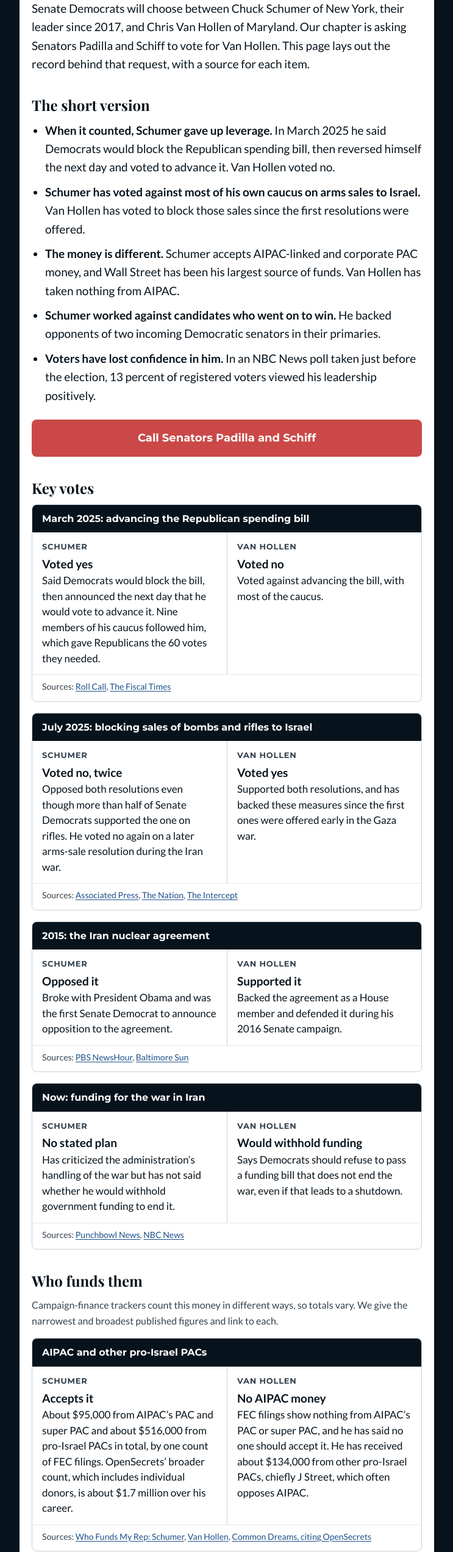
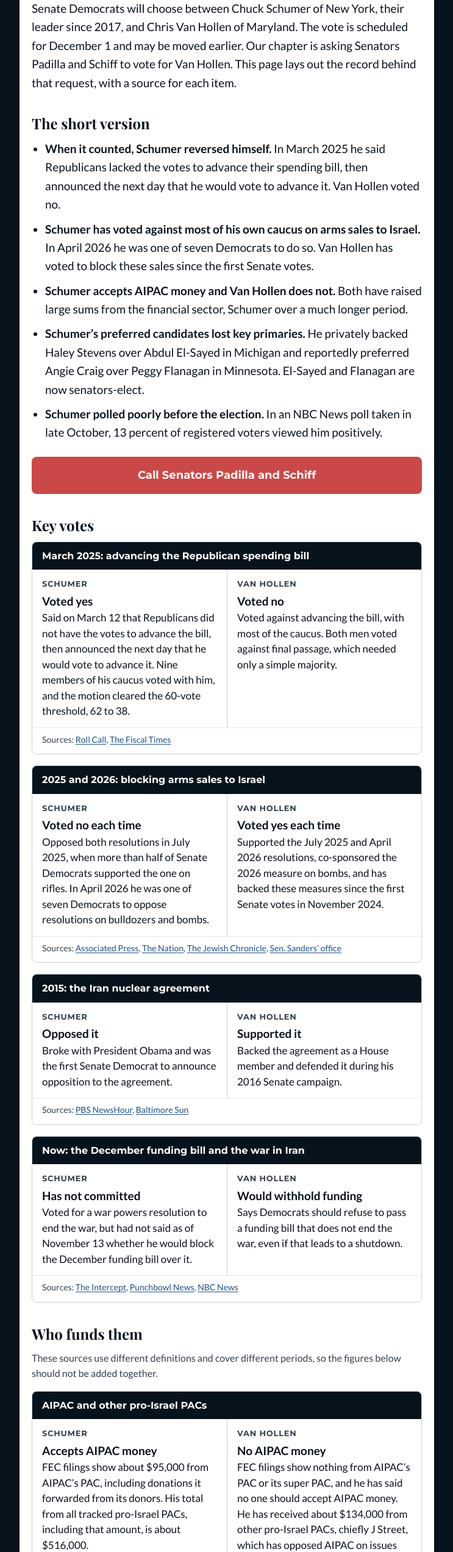
Before and after one commit to WeHoIndivisible/wehoindivisible.org, a plain HTML site: page leadership-record.html in a window 1280 px wide. Shown: the part 255-2800 px from the top of the page at 61% size, without its empty margins (268-1011 px from the left). Drawn offline with nearby package versions, Linux system fonts and the light colour scheme.

Commit message:
Add files via upload

```diff
--- a/leadership-record.html
+++ b/leadership-record.html
@@ -147,18 +147,18 @@ document.addEventListener('click',function(e){
 <main id="main-content">
 <div class="cs">
 
-  <p class="cs-eyebrow">Senate leadership vote, December 1</p>
+  <p class="cs-eyebrow">Senate leadership vote scheduled for December 1</p>
   <h1>Schumer and Van Hollen: the records, side by side</h1>
 
-  <p>Senate Democrats will choose between Chuck Schumer of New York, their leader since 2017, and Chris Van Hollen of Maryland. Our chapter is asking Senators Padilla and Schiff to vote for Van Hollen. This page lays out the record behind that request, with a source for each item.</p>
+  <p>Senate Democrats will choose between Chuck Schumer of New York, their leader since 2017, and Chris Van Hollen of Maryland. The vote is scheduled for December 1 and may be moved earlier. Our chapter is asking Senators Padilla and Schiff to vote for Van Hollen. This page lays out the record behind that request, with a source for each item.</p>
 
   <h2>The short version</h2>
   <ul class="cs-sum">
-    <li><strong>When it counted, Schumer gave up leverage.</strong> In March 2025 he said Democrats would block the Republican spending bill, then reversed himself the next day and voted to advance it. Van Hollen voted no.</li>
-    <li><strong>Schumer has voted against most of his own caucus on arms sales to Israel.</strong> Van Hollen has voted to block those sales since the first resolutions were offered.</li>
-    <li><strong>The money is different.</strong> Schumer accepts AIPAC-linked and corporate PAC money, and Wall Street has been his largest source of funds. Van Hollen has taken nothing from AIPAC.</li>
-    <li><strong>Schumer worked against candidates who went on to win.</strong> He backed opponents of two incoming Democratic senators in their primaries.</li>
-    <li><strong>Voters have lost confidence in him.</strong> In an NBC News poll taken just before the election, 13 percent of registered voters viewed his leadership positively.</li>
+    <li><strong>When it counted, Schumer reversed himself.</strong> In March 2025 he said Republicans lacked the votes to advance their spending bill, then announced the next day that he would vote to advance it. Van Hollen voted no.</li>
+    <li><strong>Schumer has voted against most of his own caucus on arms sales to Israel.</strong> In April 2026 he was one of seven Democrats to do so. Van Hollen has voted to block these sales since the first Senate votes.</li>
+    <li><strong>Schumer accepts AIPAC money and Van Hollen does not.</strong> Both have raised large sums from the financial sector, Schumer over a much longer period.</li>
+    <li><strong>Schumer&rsquo;s preferred candidates lost key primaries.</strong> He privately backed Haley Stevens over Abdul El-Sayed in Michigan and reportedly preferred Angie Craig over Peggy Flanagan in Minnesota. El-Sayed and Flanagan are now senators-elect.</li>
+    <li><strong>Schumer polled poorly before the election.</strong> In an NBC News poll taken in late October, 13 percent of registered voters viewed him positively.</li>
   </ul>
   <a class="cs-cta" href="call-senators.html">Call Senators Padilla and Schiff</a>
 
@@ -166,18 +166,18 @@ document.addEventListener('click',function(e){
   <div class="cs-row">
     <h3 class="cs-topic">March 2025: advancing the Republican spending bill</h3>
     <div class="cs-pair">
-      <div class="cs-side"><span class="cs-name">Schumer</span><span class="cs-verdict">Voted yes</span>Said Democrats would block the bill, then announced the next day that he would vote to advance it. Nine members of his caucus followed him, which gave Republicans the 60 votes they needed.</div>
-      <div class="cs-side"><span class="cs-name">Van Hollen</span><span class="cs-verdict">Voted no</span>Voted against advancing the bill, with most of the caucus.</div>
+      <div class="cs-side"><span class="cs-name">Schumer</span><span class="cs-verdict">Voted yes</span>Said on March 12 that Republicans did not have the votes to advance the bill, then announced the next day that he would vote to advance it. Nine members of his caucus voted with him, and the motion cleared the 60-vote threshold, 62 to 38.</div>
+      <div class="cs-side"><span class="cs-name">Van Hollen</span><span class="cs-verdict">Voted no</span>Voted against advancing the bill, with most of the caucus. Both men voted against final passage, which needed only a simple majority.</div>
     </div>
     <span class="cs-src">Sources: <a href="https://rollcall.com/2025/03/14/senate-democrats-block-debate-on-six-month-spending-patch/">Roll Call</a>, <a href="https://www.thefiscaltimes.com/2025/03/14/Congress-Averts-Shutdown-Democrats-Fume-Schumer">The Fiscal Times</a></span>
   </div>
   <div class="cs-row">
-    <h3 class="cs-topic">July 2025: blocking sales of bombs and rifles to Israel</h3>
+    <h3 class="cs-topic">2025 and 2026: blocking arms sales to Israel</h3>
     <div class="cs-pair">
-      <div class="cs-side"><span class="cs-name">Schumer</span><span class="cs-verdict">Voted no, twice</span>Opposed both resolutions even though more than half of Senate Democrats supported the one on rifles. He voted no again on a later arms-sale resolution during the Iran war.</div>
-      <div class="cs-side"><span class="cs-name">Van Hollen</span><span class="cs-verdict">Voted yes</span>Supported both resolutions, and has backed these measures since the first ones were offered early in the Gaza war.</div>
+      <div class="cs-side"><span class="cs-name">Schumer</span><span class="cs-verdict">Voted no each time</span>Opposed both resolutions in July 2025, when more than half of Senate Democrats supported the one on rifles. In April 2026 he was one of seven Democrats to oppose resolutions on bulldozers and bombs.</div>
+      <div class="cs-side"><span class="cs-name">Van Hollen</span><span class="cs-verdict">Voted yes each time</span>Supported the July 2025 and April 2026 resolutions, co-sponsored the 2026 measure on bombs, and has backed these measures since the first Senate votes in November 2024.</div>
     </div>
-    <span class="cs-src">Sources: <a href="https://www.ajc.com/news/2025/07/senate-rejects-bid-to-halt-sale-of-bombs-and-rifles-to-israel-but-democratic-opposition-grows">Associated Press</a>, <a href="https://www.thenation.com/article/politics/senate-israel-arms-vote-gaza-sanders/">The Nation</a>, <a href="https://www.sanders.senate.gov/?p=101817">The Intercept</a></span>
+    <span class="cs-src">Sources: <a href="https://www.ajc.com/news/2025/07/senate-rejects-bid-to-halt-sale-of-bombs-and-rifles-to-israel-but-democratic-opposition-grows">Associated Press</a>, <a href="https://www.thenation.com/article/politics/senate-israel-arms-vote-gaza-sanders/">The Nation</a>, <a href="https://www.thejc.com/news/usa/senate-votes-sanders-bulldozer-arms-sales-israel-mswovjsj">The Jewish Chronicle</a>, <a href="https://www.sanders.senate.gov/?p=95936">Sen. Sanders&rsquo; office</a></span>
   </div>
   <div class="cs-row">
     <h3 class="cs-topic">2015: the Iran nuclear agreement</h3>
@@ -188,52 +188,52 @@ document.addEventListener('click',function(e){
     <span class="cs-src">Sources: <a href="https://www.pbs.org/newshour/politics/democratic-sen-chuck-schumer-will-oppose-iran-nuclear-deal">PBS NewsHour</a>, <a href="https://www.pressreader.com/usa/baltimore-sun/20160926/281526520538058">Baltimore Sun</a></span>
   </div>
   <div class="cs-row">
-    <h3 class="cs-topic">Now: funding for the war in Iran</h3>
+    <h3 class="cs-topic">Now: the December funding bill and the war in Iran</h3>
     <div class="cs-pair">
-      <div class="cs-side"><span class="cs-name">Schumer</span><span class="cs-verdict">No stated plan</span>Has criticized the administration&rsquo;s handling of the war but has not said whether he would withhold government funding to end it.</div>
+      <div class="cs-side"><span class="cs-name">Schumer</span><span class="cs-verdict">Has not committed</span>Voted for a war powers resolution to end the war, but had not said as of November 13 whether he would block the December funding bill over it.</div>
       <div class="cs-side"><span class="cs-name">Van Hollen</span><span class="cs-verdict">Would withhold funding</span>Says Democrats should refuse to pass a funding bill that does not end the war, even if that leads to a shutdown.</div>
     </div>
-    <span class="cs-src">Sources: <a href="https://punchbowl.news/article/washington/van-hollen-vs-schumer">Punchbowl News</a>, <a href="https://www.nbcnews.com/politics/congress/sen-chris-van-hollen-says-will-challenge-sen-chuck-schumer-majority-le-rcna609100">NBC News</a></span>
+    <span class="cs-src">Sources: <a href="https://www.sanders.senate.gov/?p=101817">The Intercept</a>, <a href="https://punchbowl.news/article/washington/van-hollen-vs-schumer">Punchbowl News</a>, <a href="https://www.nbcnews.com/politics/congress/sen-chris-van-hollen-says-will-challenge-sen-chuck-schumer-majority-le-rcna609100">NBC News</a></span>
   </div>
 
   <h2>Who funds them</h2>
-  <p class="cs-note">Campaign-finance trackers count this money in different ways, so totals vary. We give the narrowest and broadest published figures and link to each.</p>
+  <p class="cs-note">These sources use different definitions and cover different periods, so the figures below should not be added together.</p>
   <div class="cs-row">
     <h3 class="cs-topic">AIPAC and other pro-Israel PACs</h3>
     <div class="cs-pair">
-      <div class="cs-side"><span class="cs-name">Schumer</span><span class="cs-verdict">Accepts it</span>About $95,000 from AIPAC&rsquo;s PAC and super PAC and about $516,000 from pro-Israel PACs in total, by one count of FEC filings. OpenSecrets&rsquo; broader count, which includes individual donors, is about $1.7 million over his career.</div>
-      <div class="cs-side"><span class="cs-name">Van Hollen</span><span class="cs-verdict">No AIPAC money</span>FEC filings show nothing from AIPAC&rsquo;s PAC or super PAC, and he has said no one should accept it. He has received about $134,000 from other pro-Israel PACs, chiefly J Street, which often opposes AIPAC.</div>
+      <div class="cs-side"><span class="cs-name">Schumer</span><span class="cs-verdict">Accepts AIPAC money</span>FEC filings show about $95,000 from AIPAC&rsquo;s PAC, including donations it forwarded from its donors. His total from all tracked pro-Israel PACs, including that amount, is about $516,000.</div>
+      <div class="cs-side"><span class="cs-name">Van Hollen</span><span class="cs-verdict">No AIPAC money</span>FEC filings show nothing from AIPAC&rsquo;s PAC or its super PAC, and he has said no one should accept AIPAC money. He has received about $134,000 from other pro-Israel PACs, chiefly J Street, which has opposed AIPAC on issues such as the Iran agreement.</div>
     </div>
-    <span class="cs-src">Sources: <a href="https://whofundsmyrep.com/rep/charles-e-schumer">Who Funds My Rep: Schumer</a>, <a href="https://whofundsmyrep.com/rep/chris-van-hollen">Van Hollen</a>, <a href="https://www.commondreams.org/opinion/should-chuck-schumer-be-senate-majority-leader">Common Dreams, citing OpenSecrets</a></span>
+    <span class="cs-src">Sources: <a href="https://whofundsmyrep.com/rep/charles-e-schumer">Who Funds My Rep: Schumer</a>, <a href="https://whofundsmyrep.com/rep/chris-van-hollen">Van Hollen</a></span>
   </div>
   <div class="cs-row">
-    <h3 class="cs-topic">Wall Street</h3>
+    <h3 class="cs-topic">The financial sector</h3>
     <div class="cs-pair">
-      <div class="cs-side"><span class="cs-name">Schumer</span><span class="cs-verdict">His largest source</span>Received nearly $9 million from the securities and investment industry between 1989 and 2010. It was still his top contributing industry from 2013 to 2018.</div>
-      <div class="cs-side"><span class="cs-name">Van Hollen</span><span class="cs-verdict">Not a major source</span>We found no comparable reporting on Van Hollen and the financial industry.</div>
+      <div class="cs-side"><span class="cs-name">Schumer</span><span class="cs-verdict">A top recipient for decades</span>Received nearly $9 million from the securities and investment industry from 1989 to 2010, and it was his top contributing industry from 2013 to 2018. Americans for Financial Reform counted $5.35 million from the financial sector for his election cycle ending in 2016.</div>
+      <div class="cs-side"><span class="cs-name">Van Hollen</span><span class="cs-verdict">Also a large recipient</span>Americans for Financial Reform counted $2.15 million from the financial sector in 2015 and 2016, when he ran for the Senate. That ranked fifth among House members.</div>
     </div>
-    <span class="cs-src">Sources: <a href="https://www.cbsnews.com/news/charles-schumers-wall-street-dance/">CBS News</a>, <a href="https://www.timesunion.com/7day-state/article/Upstate-benefactor-or-tool-of-Wall-Street-The-13467780.php">Albany Times Union</a></span>
+    <span class="cs-src">Sources: <a href="https://www.cbsnews.com/news/charles-schumers-wall-street-dance/">CBS News</a>, <a href="https://www.timesunion.com/7day-state/article/Upstate-benefactor-or-tool-of-Wall-Street-The-13467780.php">Albany Times Union</a>, <a href="https://ourfinancialsecurity.org/resources/afr-report-wall-street-lobby-campaign-cash-tops-2-billion-2016-elections/">Americans for Financial Reform</a> (<a href="https://www.ourfinancialsecurity.org/wp-content/uploads/2017/03/WallStreetMoney-FINAL.pdf">full report</a>)</span>
   </div>
   <div class="cs-row">
     <h3 class="cs-topic">Corporate PACs</h3>
     <div class="cs-pair">
       <div class="cs-side"><span class="cs-name">Schumer</span><span class="cs-verdict">Accepts them</span>FEC records show contributions from corporate and trade-association PACs, including financial firms.</div>
-      <div class="cs-side"><span class="cs-name">Van Hollen</span><span class="cs-verdict">Mixed record</span>Accepted corporate PAC money as a House member and has since said he refuses it. FEC records still show a Bank of America PAC contribution in 2022, so this is not a clean record.</div>
+      <div class="cs-side"><span class="cs-name">Van Hollen</span><span class="cs-verdict">Says he refuses them</span>Accepted corporate PAC money as a House member and later said his campaign rejects it. FEC records show a $1,500 contribution from Bank of America&rsquo;s PAC in 2022. We could not confirm whether the campaign kept it.</div>
     </div>
     <span class="cs-src">Sources: <a href="https://projects.propublica.org/itemizer/committee/C00346312/pac-donations/C00111559">ProPublica: Schumer</a>, <a href="https://projects.propublica.org/itemizer/committee/C00366096/pac-donations/C00088591">ProPublica: Van Hollen (House)</a>, <a href="https://projects.propublica.org/itemizer/committee/C00573758/pac-donations/C00364778">ProPublica: Van Hollen (Senate)</a>, <a href="https://freebeacon.com/democrats/maryland-dem-skirts-self-imposed-corporate-money-ban-with-corporate-lobbyist-fundraiser/">Washington Free Beacon</a></span>
   </div>
 
   <h2>Schumer&rsquo;s record as leader</h2>
   <ul class="cs-list">
-    <li><strong>The March 2025 reversal.</strong> House Democrats had voted almost unanimously against the Republican spending bill. Schumer&rsquo;s change of position a day after promising to block it divided the party and prompted calls for him to step aside. <span class="cs-small">(<a href="https://rollcall.com/2025/03/14/senate-democrats-block-debate-on-six-month-spending-patch/">Roll Call</a>)</span></li>
-    <li><strong>Taking sides in primaries.</strong> Schumer backed Rep. Haley Stevens over Abdul El-Sayed in Michigan and opposed Peggy Flanagan in Minnesota. Both won their primaries and their general elections. AIPAC&rsquo;s super PAC spent more against El-Sayed than on any other race. <span class="cs-small">(<a href="https://time.com/article/2026/11/13/chris-van-hollen-senate-majority-leader-chuck-schumer-progressive-democrats/">Time</a>, <a href="https://thehill.com/homenews/senate/6214626-schumer-democratic-senate-leadership-rebellion/">The Hill</a>, <a href="https://www.notus.org/democrats/chuck-schumer-dscc-senate-primaries">NOTUS</a>)</span></li>
-    <li><strong>Standing with voters.</strong> An NBC News poll in late October found that 13 percent of registered voters viewed Schumer&rsquo;s leadership positively. A year earlier, a Puck and Echelon Insights poll found that fewer than half of Democratic voters viewed him favorably. <span class="cs-small">(<a href="https://thehill.com/homenews/senate/6199541-indivisible-calls-schumer-replacement/">The Hill</a>, <a href="https://puck.news/washington/2025/11/chuck-schumer-vs-hakeem-jeffries-new-poll-shows-democrats-support-split">Puck</a>)</span></li>
-    <li><strong>Standing with the new majority.</strong> At least six incoming Democratic senators have said they will not vote for him, and Senators Sanders and Slotkin have said the same. <span class="cs-small">(<a href="https://thehill.com/homenews/senate/6214626-schumer-democratic-senate-leadership-rebellion/">The Hill</a>)</span></li>
+    <li><strong>The March 2025 reversal.</strong> House Democrats had voted almost unanimously against the Republican spending bill. Schumer&rsquo;s change of position divided the party and prompted calls for him to step aside. <span class="cs-small">(<a href="https://rollcall.com/2025/03/14/senate-democrats-block-debate-on-six-month-spending-patch/">Roll Call</a>, <a href="https://www.thefiscaltimes.com/2025/03/14/Congress-Averts-Shutdown-Democrats-Fume-Schumer">The Fiscal Times</a>)</span></li>
+    <li><strong>Primaries.</strong> In Michigan, Schumer privately backed Rep. Haley Stevens over Abdul El-Sayed, then supported El-Sayed in the general election. In Minnesota, Semafor reported that he preferred Rep. Angie Craig over Peggy Flanagan, though PolitiFact found that he endorsed neither. El-Sayed and Flanagan won their primaries and their general elections. AIPAC&rsquo;s super PAC spent about $20 million opposing El-Sayed and $10.5 million supporting Stevens in the primary, the most it has spent on a single race. <span class="cs-small">(<a href="https://time.com/article/2026/11/13/chris-van-hollen-senate-majority-leader-chuck-schumer-progressive-democrats/">Time</a>, <a href="https://www.semafor.com/article/12/10/2025/how-minnesota-reflects-democrats-big-divides">Semafor</a>, <a href="https://politifact.com/factchecks/2026/nov/09/jon-stewart/chuck-schumer-senate-candidate-recruitment/">PolitiFact</a>, <a href="https://www.newsweek.com/aipac-soros-money-shaping-michigans-senate-race-12532088">Newsweek</a>)</span></li>
+    <li><strong>Polling.</strong> An NBC News poll in late October found that 13 percent of registered voters viewed Schumer positively. A separate Puck and Echelon Insights poll in November 2025 found that 48 percent of Democratic voters viewed him favorably. The two polls measured different groups. <span class="cs-small">(<a href="https://thehill.com/homenews/senate/6199541-indivisible-calls-schumer-replacement/">The Hill</a>, <a href="https://puck.news/washington/2025/11/chuck-schumer-vs-hakeem-jeffries-new-poll-shows-democrats-support-split">Puck</a>)</span></li>
+    <li><strong>The new majority.</strong> At least six incoming Democratic senators have said they will not vote for him, and Senators Sanders and Slotkin have said the same. Opposing Schumer is not the same as endorsing Van Hollen, and not all of them have. <span class="cs-small">(<a href="https://thehill.com/homenews/senate/6214626-schumer-democratic-senate-leadership-rebellion/">The Hill</a>)</span></li>
   </ul>
 
   <h2>Van Hollen&rsquo;s record</h2>
   <ul class="cs-list">
-    <li><strong>Experience running a caucus campaign.</strong> He chaired the Democratic Senatorial Campaign Committee from 2017 to 2019 and served in House Democratic leadership before that. <span class="cs-small">(<a href="https://en.wikipedia.org/wiki/2026_Senate_Democratic_Caucus_leadership_election">Wikipedia</a>, <a href="https://www.cnn.com/2026/11/12/politics/chris-van-hollen-chuck-schumer-senate-democratic-leader">CNN</a>)</span></li>
+    <li><strong>Experience running a caucus campaign.</strong> He chaired the Democratic Senatorial Campaign Committee from 2017 to 2019 and led House Democrats&rsquo; campaign committee before that. <span class="cs-small">(<a href="https://en.wikipedia.org/wiki/2026_Senate_Democratic_Caucus_leadership_election">Wikipedia</a>, <a href="https://www.yahoo.com/news/politics/article/who-is-chris-van-hollen-and-why-is-he-challenging-chuck-schumer-for-senate-majority-leader-195645336.html">Yahoo News</a>)</span></li>
     <li><strong>What he says he would change.</strong> The leader would stay out of open-seat primaries, and the party&rsquo;s Senate campaign committee would stop accepting AIPAC money. He names restoring Medicaid funding, extending Affordable Care Act tax credits, and restoring nutrition programs as first priorities. <span class="cs-small">(<a href="https://time.com/article/2026/11/13/chris-van-hollen-senate-majority-leader-chuck-schumer-progressive-democrats/">Time</a>, <a href="https://www.foxnews.com/media/chris-van-hollen-floats-using-government-shutdown-threat-force-trump-end-iran-war">Fox News</a>)</span></li>
   </ul>
 
@@ -241,22 +241,12 @@ document.addEventListener('click',function(e){
   <p>In March 2025 the Trump administration deported Kilmar Abrego Garcia, a Maryland resident, to a prison in El Salvador despite a 2019 court order that barred his removal to that country. The administration acknowledged the deportation was a mistake, and El Salvador&rsquo;s president said he would not return him.</p>
   <ul class="cs-list">
     <li><strong>He went in person.</strong> Van Hollen flew to El Salvador on April 16, 2025, after promising the family he would do everything he could.</li>
-    <li><strong>He pressed the government for answers.</strong> The vice president told him that El Salvador was holding Abrego Garcia because the Trump administration was paying it to, and offered no evidence of the gang ties the administration had alleged.</li>
-    <li><strong>He kept going after being refused.</strong> He was denied a visit and a phone call, and soldiers stopped his car near the prison. The next day the government allowed a meeting at his hotel.</li>
-    <li><strong>He was the first outside contact.</strong> No one had been able to reach Abrego Garcia since his deportation. Van Hollen learned he had been moved out of the CECOT prison and reported on his condition to his family.</li>
+    <li><strong>He pressed the government for answers.</strong> Van Hollen said Vice President F&eacute;lix Ulloa told him that El Salvador was holding Abrego Garcia because the Trump administration was paying it to, and that the government offered no evidence of the gang ties the administration had alleged.</li>
+    <li><strong>He kept going after being refused.</strong> On April 16 he was denied both a visit and a phone call. On April 17 soldiers stopped his car near the prison, and later that day officials brought Abrego Garcia to his hotel.</li>
+    <li><strong>He made contact.</strong> Van Hollen said he was the first person from outside to reach Abrego Garcia since the deportation. He learned that Abrego Garcia had been moved out of the CECOT prison and reported on his condition to his family.</li>
     <li><strong>He framed it as a constitutional question.</strong> He said the trip was about the right to due process, which protects everyone, and not about defending one man.</li>
   </ul>
   <p class="cs-small">Sources: <a href="https://www.npr.org/2025/04/17/nx-s1-5367666/abrego-garcia-van-hollen-el-salvador">NPR</a>, <a href="https://www.goodmorningamerica.com/news/story/van-hollen-defending-man-defending-rights-man-due-120978764">ABC News</a>, <a href="https://kmph.com/news/nation-world/chris-van-hollen-returns-el-salvador-trip-maryland-man-kilmar-abrego-garcia-deportation-dulles-senator-ms-13-notorious-prison-denied-pam-bondi-immigration-trump-nayib-bukele-foreign">7News</a>.</p>
-
-  <h2>To be fair</h2>
-  <p>Schumer&rsquo;s supporters make a serious case, and Senators Padilla and Schiff will hear it.</p>
-  <ul class="cs-list">
-    <li>Democrats won at least 55 Senate seats under his leadership this month, and he remains the favorite to win the vote. <span class="cs-small">(<a href="https://www.nbcnews.com/politics/congress/sen-chris-van-hollen-says-will-challenge-sen-chuck-schumer-majority-le-rcna609100">NBC News</a>)</span></li>
-    <li>After El-Sayed won his primary, the super PAC aligned with Schumer spent $30 million to help elect him. <span class="cs-small">(<a href="https://www.jta.org/2026/11/12/politics/move-over-schumer-a-new-crop-of-democrats-are-arriving-in-the-senate">JTA</a>)</span></li>
-    <li>Schumer has criticized Benjamin Netanyahu&rsquo;s conduct of the war in Gaza while continuing to support military aid. <span class="cs-small">(<a href="https://www.cnn.com/2026/11/12/politics/chris-van-hollen-chuck-schumer-senate-democratic-leader">CNN</a>)</span></li>
-    <li>Van Hollen is not an outsider. He is 67, has served in Congress for 23 years, and has held party leadership posts himself. <span class="cs-small">(<a href="https://www.cnn.com/2026/11/12/politics/chris-van-hollen-chuck-schumer-senate-democratic-leader">CNN</a>)</span></li>
-  </ul>
-  <p>We think the record above outweighs these points, and that a new majority elected on a demand for change should have a leader who has not already lost the confidence of its voters.</p>
 
   <a class="cs-cta" href="call-senators.html">Call Senators Padilla and Schiff</a>
 
```
Also changed, not shown: actions.html (+1 -1 lines), call-senators.html (+1 -1 lines), index.html (+1 -1 lines).
